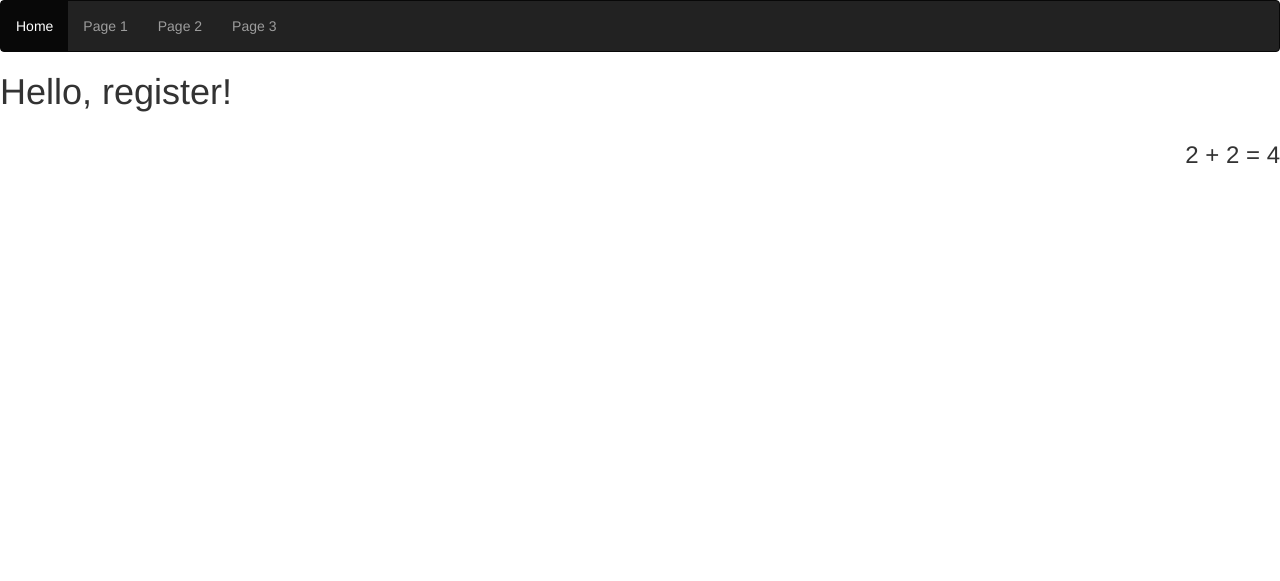
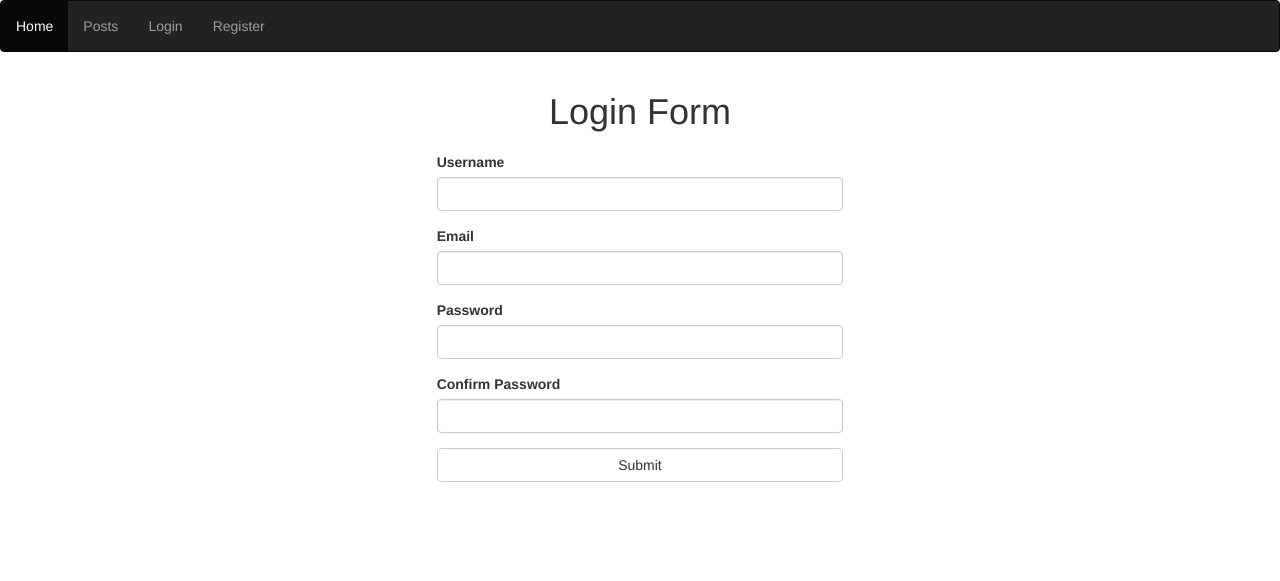
Before and after one commit to homerion/Sample-Flask-Project, a Flask app: page /register in a window 1280 px wide. Shown: the top 581 px of the page. Run offline with Flask 2, Linux system fonts and the light colour scheme; some libraries are stand-ins or nearby versions.

Commit message:
Tuesday's Flask forms

```diff
--- a/app/__init__.py
+++ b/app/__init__.py
@@ -1,8 +1,13 @@
 from flask import Flask
+from config import Config
 from flask_bootstrap import Bootstrap
 
+
 app=Flask(__name__)
+app.config.from_object(Config)
 
 from app import routes
 
+
+
 bootstrap=Bootstrap(app)
--- /dev/null
+++ b/app/forms.py
@@ -0,0 +1,18 @@
+from flask_wtf import FlaskForm
+from wtforms import StringField, PasswordField, BooleanField, SubmitField
+from wtforms.validators import DataRequired, EqualTo, Email, Length
+
+class LoginForm(FlaskForm):
+    username = StringField('Username', validators=[DataRequired()])
+    password = PasswordField('Password', validators=[DataRequired()])
+    remember_me = BooleanField('Remember Me')
+    submit = SubmitField('Submit')
+
+class RegisterForm(FlaskForm):
+    username = StringField('Username', validators=[DataRequired(),
+    Length(max=15,message="This Username is too long")])
+    email = StringField('Email',validators=[Email(),DataRequired()])
+    password = PasswordField('Password', validators=[DataRequired()])
+    confirmpass = PasswordField('Confirm Password', validators=[DataRequired(),
+    EqualTo('password',message='Passwords must match')])
+    submit = SubmitField('Submit')
--- a/app/routes.py
+++ b/app/routes.py
@@ -1,16 +1,15 @@
 from app import app
-from flask import render_template, redirect,url_for
+from flask import render_template, redirect, url_for, flash
+from app.forms import LoginForm, RegisterForm
 
 
 
-
-@app.route('/<name>', methods=['GET','PUT'])
-@app.route('/index/<name>', methods=['GET','PUT'])
-def index(name):
+@app.route('/', methods=['GET','POST'])
+@app.route('/index/', methods=['GET','POST'])
+def index():
     user = {'username': 'Daniel'}
     num = 2+2
-    return render_template('index.html', user=user,
-    name=name,num=num,title='Home Page')
+    return render_template('index.html', user=user,num=num,title='Home Page')
 
 @app.route('/posts')
 def posts():
@@ -22,6 +21,27 @@ def posts():
     ]
     return render_template('posts.html',title='Posts',posts=posts)
 
-@app.route('/redirect')
-def goaway():
-    return redirect(url_for('index'))
+
+
+# @app.route('/redirect')
+# def goaway():
+#     return redirect(url_for('index'))
+
+@app.route('/login', methods=['GET','POST'])
+def login():
+    login_form = LoginForm()
+    if login_form.validate_on_submit():
+        flash('Thank you for logging in {}!'.format(login_form.username.data))
+        return redirect(url_for('index'))
+
+    return render_template('login.html',form=login_form)
+
+
+@app.route('/register', methods=['GET','POST'])
+def register():
+    register_form = RegisterForm()
+    if register_form.validate_on_submit():
+        flash('Thank you for signing up {}!'.format(register_form.username.data))
+        return redirect(url_for('index'))
+
+    return render_template('register.html',form=register_form)
--- a/app/static/css/main.css
+++ b/app/static/css/main.css
@@ -0,0 +1,11 @@
+h1{
+  margin-bottom: 20px;
+  text-align: center;
+}
+form{
+  margin-bottom: 100px;
+}
+
+.btn{
+  width: 100%
+}
--- a/app/templates/base.html
+++ b/app/templates/base.html
@@ -8,15 +8,24 @@
 {%block navbar%}
 <div class="navbar navbar-inverse">
   <ul class="nav navbar-nav">
-    <li class="active"><a href="#" class="nav-item nav-link">Home</a></li>
-    <li><a href="#" class="nav-item nav-link">Page 1</a></li>
-    <li><a href="#" class="nav-item nav-link">Page 2</a></li>
-    <li><a href="#" class="nav-item nav-link">Page 3</a></li>
+    <li class="active"><a href="{{url_for('index')}}" class="nav-item nav-link">Home</a></li>
+    <li><a href="{{url_for('posts')}}" class="nav-item nav-link">Posts</a></li>
+    <li><a href="{{url_for('login')}}" class="nav-item nav-link">Login</a></li>
+    <li><a href="{{url_for('register')}}" class="nav-item nav-link">Register</a></li>
   </ul>
 </div>
 {%endblock%}
 
 {%block content%}
+  {% with messages = get_flashed_messages()%}
+    {%if messages%}
+      <ul>
+      {%for message in messages%}
+        <li>{{message}}</li>
+      {%endfor%}
+      </ul>
+    {%endif%}
+  {%endwith%}
   {%block app_content%}
   {%endblock%}
 {%endblock%}
@@ -24,5 +33,5 @@
 {%block styles%}
   {{ super() }}
   <!-- grabs all the block stylings from bootstrap (it's a jinja thing) -->
-  <link rel="stylesheet" href="..static/css/main.css">
+  <link rel="stylesheet" href="../static/css/main.css">
 {%endblock%}
--- a/app/templates/index.html
+++ b/app/templates/index.html
@@ -6,7 +6,7 @@ Home - {{ super() }}
 
 {%block app_content%}
   <body>
-    <h1>Hello, {{name}}!</h1>
+    <h1>Hello, {{user.username}}!</h1>
     <h3 class='pull-right'>2 + 2 = {{num}}</h3>
   </body>
 {%endblock%}
--- /dev/null
+++ b/app/templates/register.html
@@ -0,0 +1,21 @@
+{%extends 'base.html'%}
+{% import 'bootstrap/wtf.html' as wtf%}
+
+{%block title%}
+Login - {{ super() }}
+{%endblock%}
+
+
+{%block app_content%}
+<div class="row">
+  <div class="col-md-4 col-md-offset-4">
+  <h1>Login Form</h1>
+  <form  action="" method="post">
+
+    {{wtf.quick_form(form)}}
+
+
+  </form>
+  </div>
+</div>
+{%endblock%}
```
Also changed, not shown: app/templates/login.html (added, +39 -0 lines), config.py (added, +8 -0 lines).
